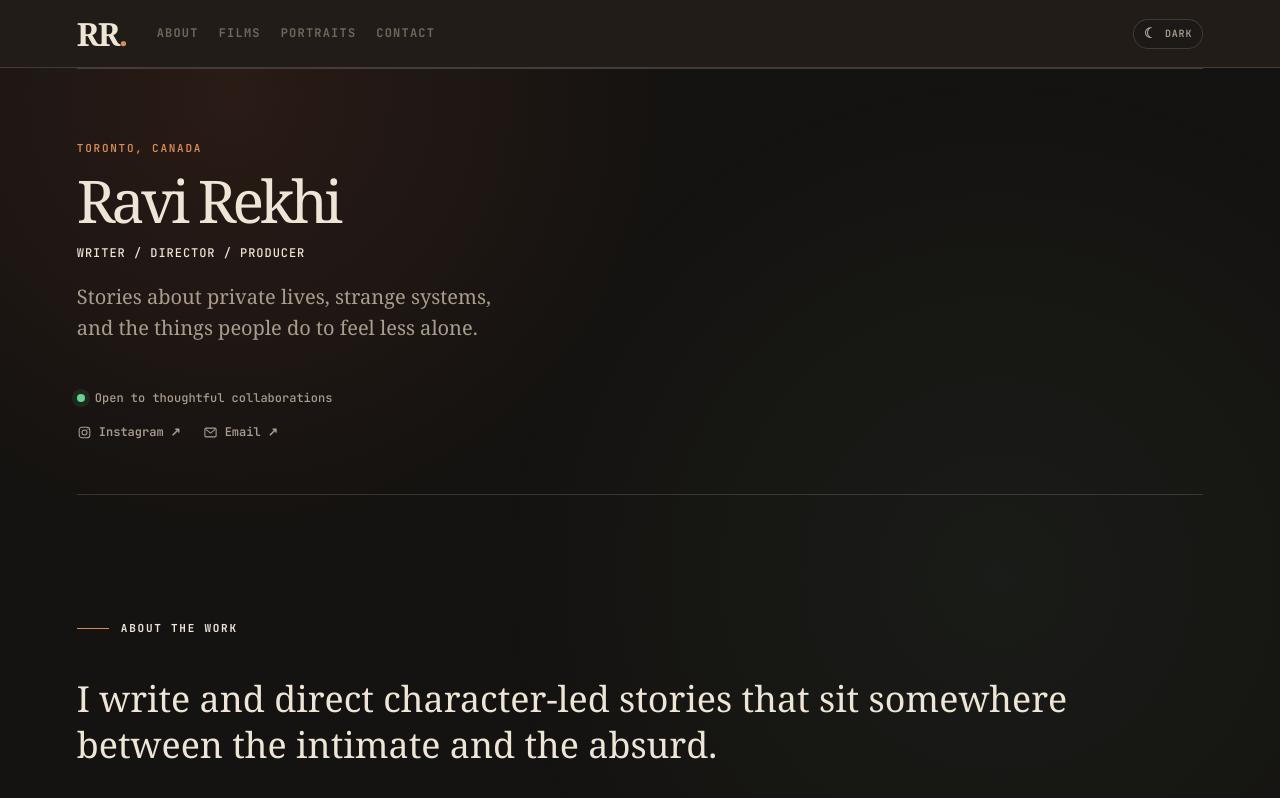
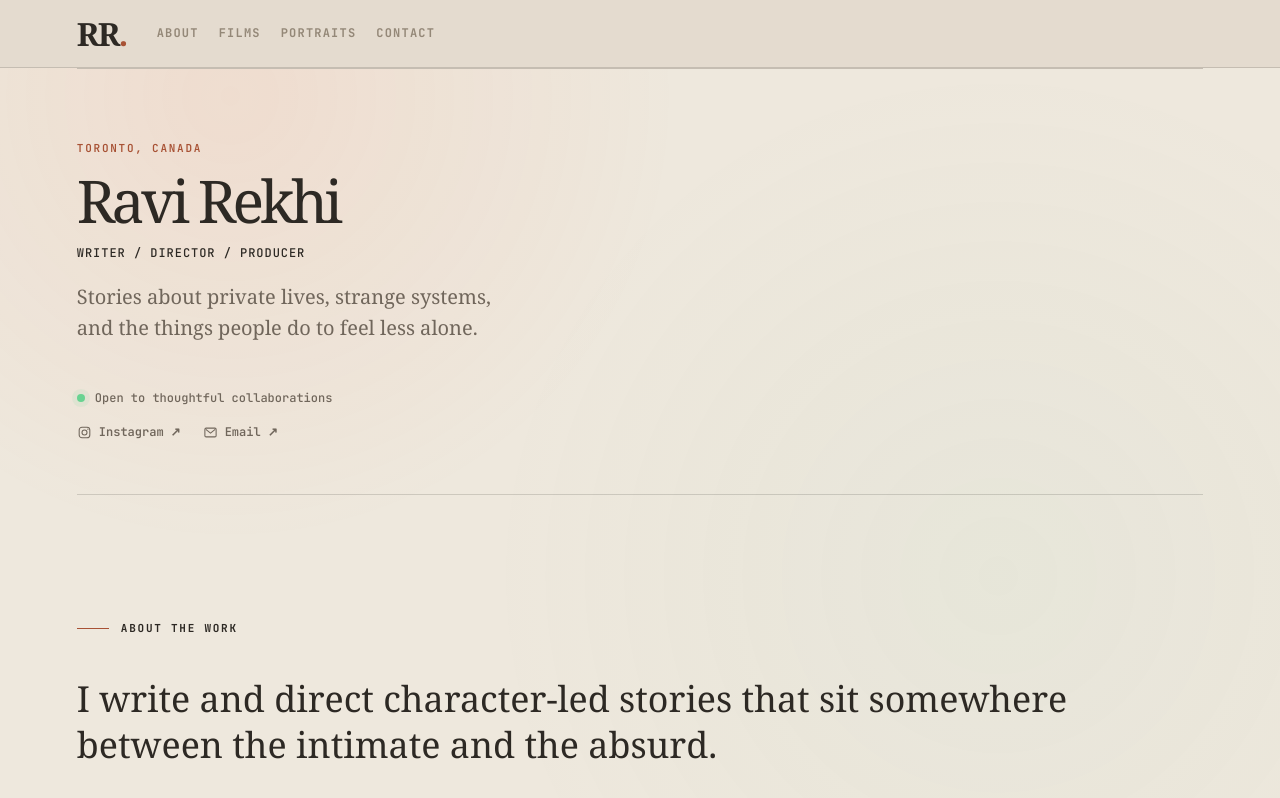
Before and after one commit to dnp99/ravi-portfolio, a Next.js app: page / in a window 1280 px wide. Shown: the top 798 px of the page. Built offline with nearby package versions, Linux system fonts and the light colour scheme.

Commit message:
Remove dark mode from film journal

```diff
--- a/app/globals.css
+++ b/app/globals.css
@@ -99,27 +99,6 @@
   margin-bottom: clamp(70px, 12vh, 120px);
 }
 .intro-topbar .wordmark { margin-bottom: 0; }
-.theme-toggle {
-  display: inline-flex;
-  align-items: center;
-  gap: 8px;
-  padding: 8px 10px;
-  border: 1px solid var(--line);
-  border-radius: 999px;
-  background: var(--surface);
-  color: var(--muted);
-  cursor: pointer;
-  font: 600 10px/1 var(--mono);
-  letter-spacing: 0.08em;
-  text-transform: uppercase;
-  transition: color 180ms ease, border-color 180ms ease, background-color 180ms ease;
-}
-.theme-toggle:hover,
-.theme-toggle:focus-visible {
-  border-color: var(--accent);
-  color: var(--accent);
-}
-.theme-toggle-icon { font-size: 14px; line-height: 0.8; }
 .wordmark span { color: var(--accent); }
 .intro-location {
   margin: 0 0 18px;
@@ -688,7 +667,6 @@
 .journal-topbar::before { content: ''; position: absolute; z-index: -1; inset: 0 -100vw; background: var(--header-background); border-bottom: 1px solid var(--line); }
 .journal-topbar .wordmark { margin: 0; }
 .journal-topbar .section-nav { margin: 0; padding: 0; border: 0; }
-.journal-topbar .theme-toggle { justify-self: end; }
 .journal-shell { display: block; width: min(100%, 1480px); }
 .journal-shell .intro-panel { position: relative; height: auto; min-height: 0; padding: 74px 0 54px; border-bottom: 1px solid var(--line); }
 .journal-shell .intro-footer { margin-top: 46px; }
--- a/app/layout.tsx
+++ b/app/layout.tsx
@@ -50,15 +50,10 @@
   return (
     <html
       className={`${archivo.variable} ${workSans.variable} ${jetBrainsMono.variable}`}
+      data-theme="light"
       lang="en"
-      suppressHydrationWarning
     >
       <body>
-        <script
-          dangerouslySetInnerHTML={{
-            __html: `(() => { const saved = localStorage.getItem("portfolio-theme"); document.documentElement.dataset.theme = saved === "dark" ? "dark" : "light"; })()`,
-          }}
-        />
         {children}
       </body>
     </html>
--- a/app/page.tsx
+++ b/app/page.tsx
@@ -1,4 +1,3 @@
-import { ThemeToggle } from '../components/ThemeToggle';
 import { portfolio } from '../content/portfolio';
 
 function Arrow() {
@@ -53,7 +52,6 @@
             <a href="#portraits"><span />Portraits</a>
             <a href="#contact"><span />Contact</a>
           </nav>
-          <ThemeToggle />
         </div>
 
         <header className="intro-panel" id="top">
--- a/components/ThemeToggle.tsx
+++ /dev/null
@@ -1,39 +0,0 @@
-"use client";
-
-import { useSyncExternalStore } from "react";
-
-type Theme = "dark" | "light";
-
-export function ThemeToggle() {
-  const theme = useSyncExternalStore(
-    (onChange) => {
-      window.addEventListener("themechange", onChange);
-      return () => window.removeEventListener("themechange", onChange);
-    },
-    () => (document.documentElement.dataset.theme === "dark" ? "dark" : "light"),
-    () => "light",
-  ) as Theme;
-
-  function toggleTheme() {
-    const nextTheme: Theme = theme === "dark" ? "light" : "dark";
-    document.documentElement.dataset.theme = nextTheme;
-    window.localStorage.setItem("portfolio-theme", nextTheme);
-    window.dispatchEvent(new Event("themechange"));
-  }
-
-  const isLight = theme === "light";
-  const nextTheme = isLight ? "dark" : "light";
-
-  return (
-    <button
-      className="theme-toggle"
-      type="button"
-      onClick={toggleTheme}
-      aria-label={`Switch to ${nextTheme} mode`}
-      aria-pressed={isLight}
-    >
-      <span className="theme-toggle-icon" aria-hidden="true">{isLight ? "☾" : "☼"}</span>
-      <span>{nextTheme === "light" ? "Light" : "Dark"}</span>
-    </button>
-  );
-}
```
